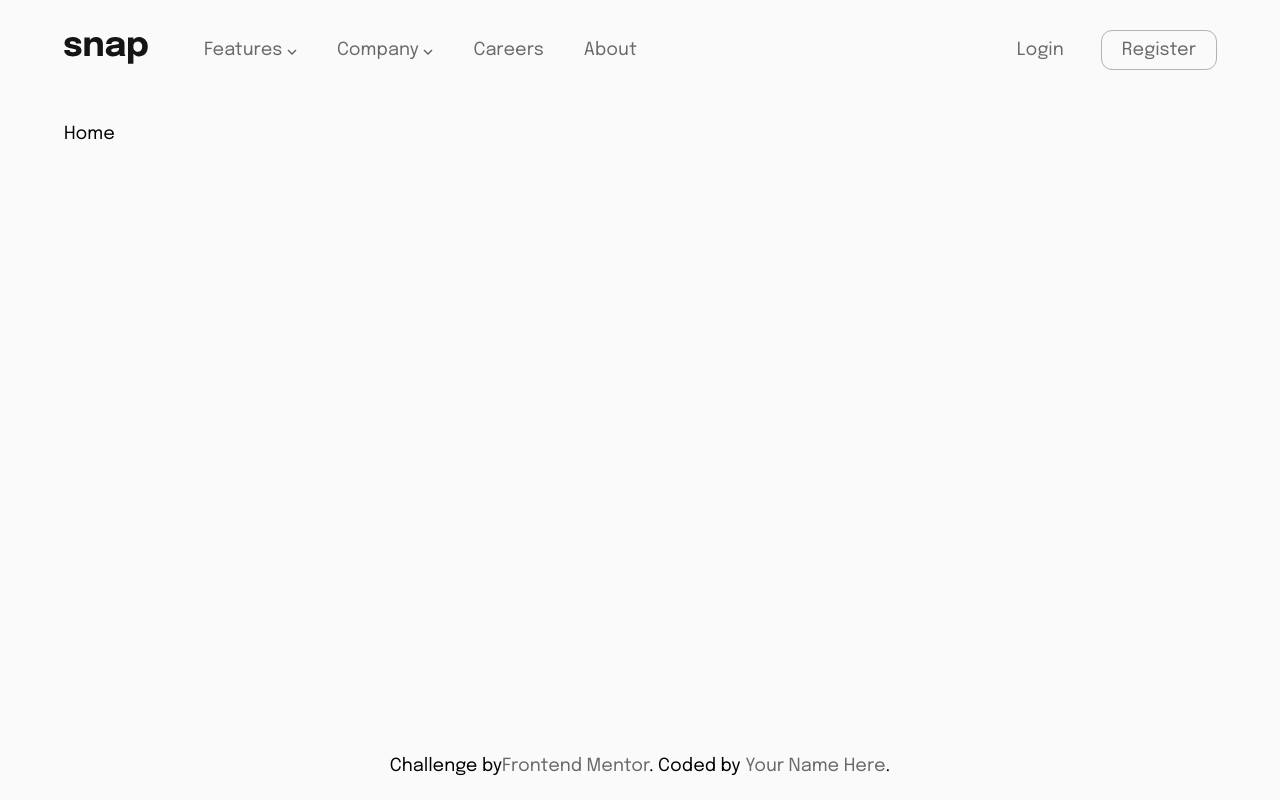
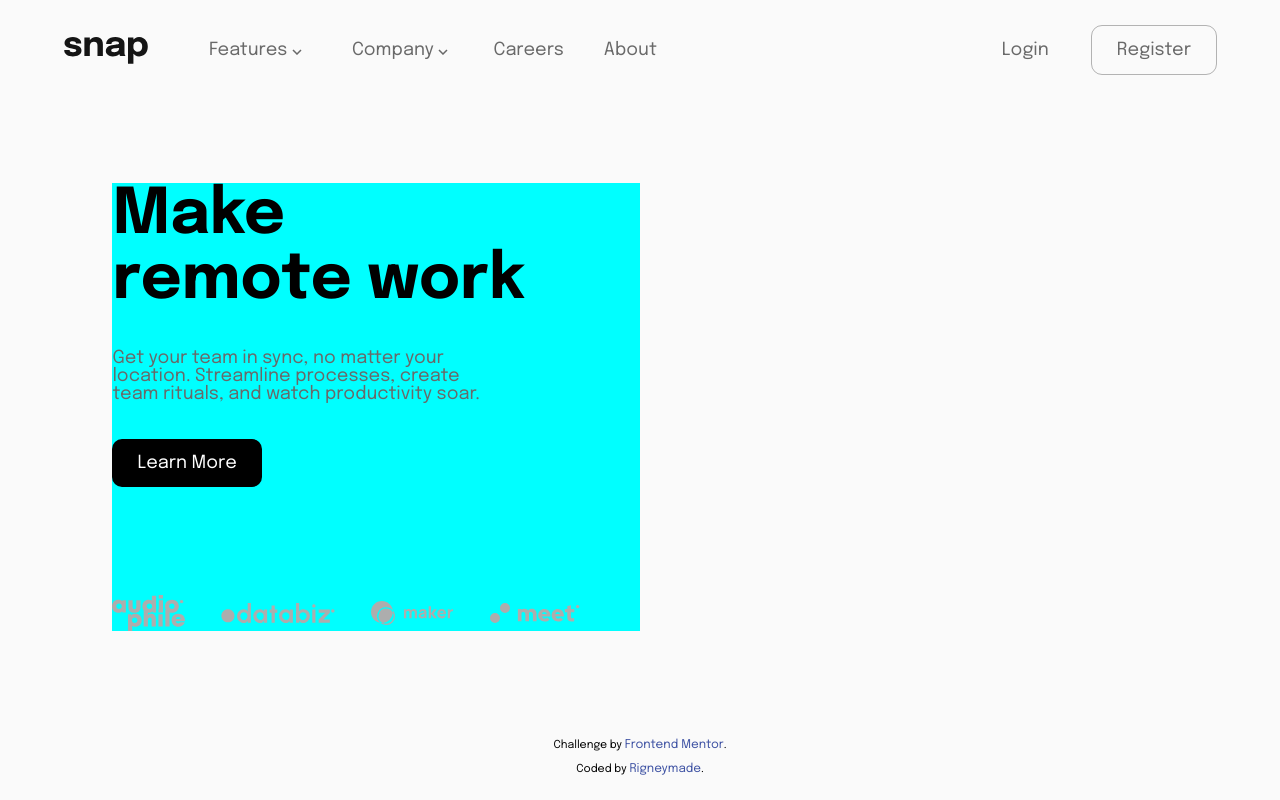
Before and after one commit to KramYengir/frontend-mentor-dropdown-menus, a React (Vite) app: page / in a window 1280 px wide. Built offline with nearby package versions, Linux system fonts and the light colour scheme.

Commit message:
left side of main complete

```diff
--- a/src/components/Footer.jsx
+++ b/src/components/Footer.jsx
@@ -2,11 +2,17 @@ const Footer = () => {
   return (
     <footer>
       <div className="attribution container">
-        Challenge by
+        Challenge by{" "}
         <a href="https://www.frontendmentor.io?ref=challenge" target="blank">
           Frontend Mentor
         </a>
-        . Coded by <a href="#">Your Name Here</a>.
+        . <br />
+        <br />
+        Coded by{" "}
+        <a href="https://www.rigneymade.com" target="blank">
+          Rigneymade
+        </a>
+        .
       </div>
     </footer>
   );
--- a/src/index.css
+++ b/src/index.css
@@ -29,7 +29,7 @@ a {
 }
 
 button {
-  padding: 10px 20px;
+  padding: 15px 25px;
   background: transparent;
 
   border-radius: 10px;
@@ -53,11 +53,13 @@ button.btn-border:focus-visible {
 
 button.btn-full {
   background: black;
+  color: white;
 }
 button.btn-full:hover,
 button.btn-full:focus-visible {
   background: transparent;
   outline-color: black;
+  color: black;
 }
 
 /* END OF GLOBAL STUFF */
@@ -144,6 +146,43 @@ header .responsive-menu {
 
 main {
   flex: 1;
+  display: flex;
+  justify-content: center;
+  align-items: center;
+}
+
+main .homepage {
+  display: flex;
+  justify-content: center;
+}
+
+.homepage div {
+  flex: 1;
+}
+
+.information {
+  background-color: aqua;
+}
+
+.information h1 {
+  font-size: 3.5rem;
+  margin-bottom: 2rem;
+}
+
+.information p {
+  color: hsl(0, 0%, 41%);
+  text-wrap: balance;
+  margin-bottom: 2rem;
+}
+
+.homepage button {
+  margin-bottom: 6rem;
+}
+
+.homepage .other-brand-logos {
+  display: flex;
+  align-items: center;
+  gap: 2rem;
 }
 
 footer {
@@ -240,3 +279,12 @@ footer {
     box-shadow: NONE;
   }
 }
+
+.attribution {
+  font-size: 11px;
+  text-align: center;
+}
+.attribution a {
+  font-size: 12px;
+  color: hsl(228, 45%, 44%);
+}
--- a/src/pages/Home.jsx
+++ b/src/pages/Home.jsx
@@ -1,7 +1,31 @@
+import audiophileIMG from "../assets/images/client-audiophile.svg";
+import databizIMG from "../assets/images/client-databiz.svg";
+import makerIMG from "../assets/images/client-maker.svg";
+import meetIMG from "../assets/images/client-meet.svg";
+
 const Home = () => {
   return (
     <main>
-      <div className="container">Home</div>
+      <div className="container homepage">
+        <div className="information">
+          <h1>
+            Make <br /> remote work
+          </h1>
+          <p>
+            {" "}
+            Get your team in sync, no matter your location. Streamline
+            processes, create team rituals, and watch productivity soar.
+          </p>
+          <button className="btn-full">Learn More</button>
+          <div className="other-brand-logos">
+            <img src={audiophileIMG} alt="other business logo" />
+            <img src={databizIMG} alt="other business logo" />
+            <img src={makerIMG} alt="other business logo" />
+            <img src={meetIMG} alt="other business logo" />
+          </div>
+        </div>
+        <div className="graphics"></div>
+      </div>
     </main>
   );
 };
```
